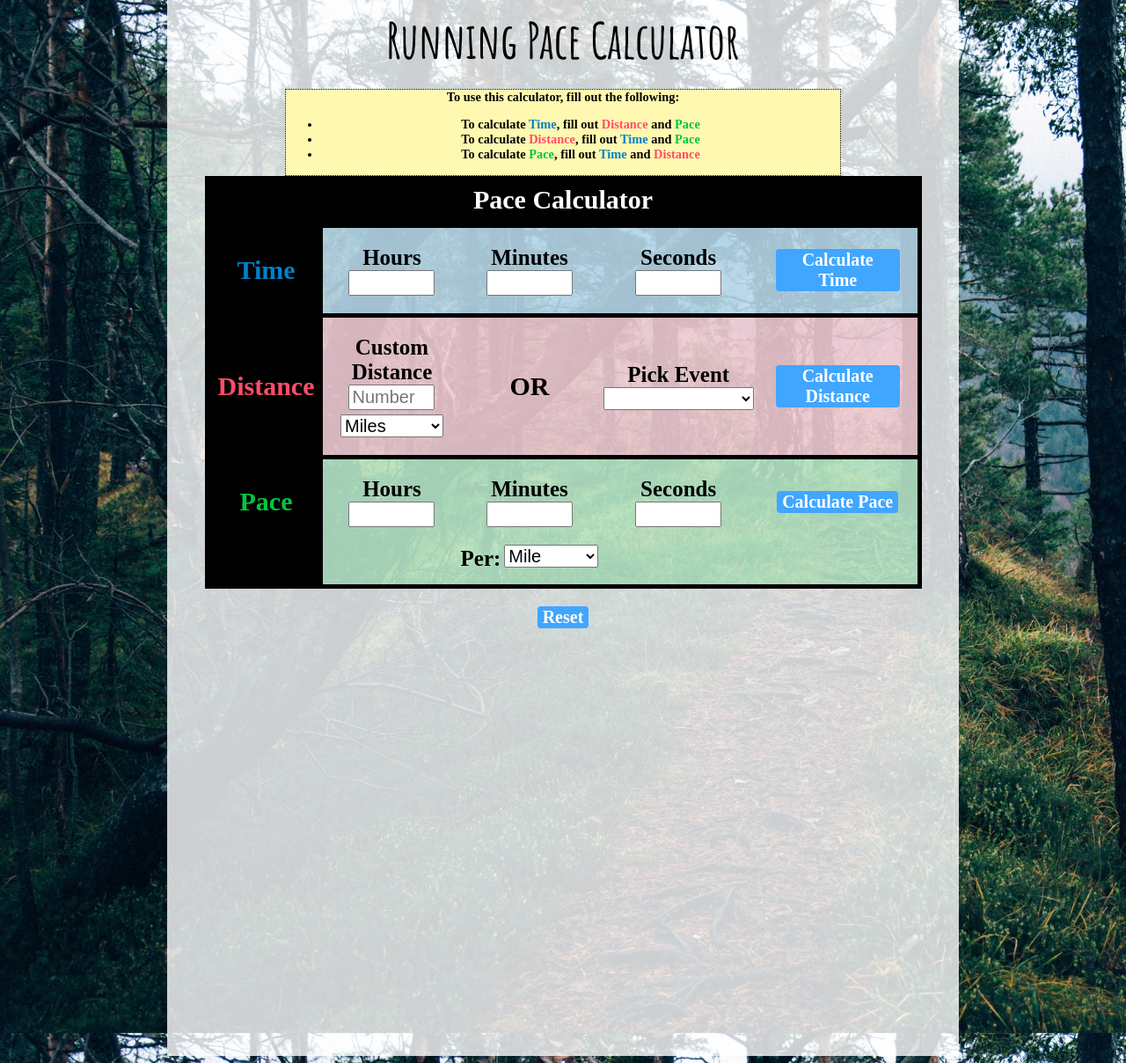
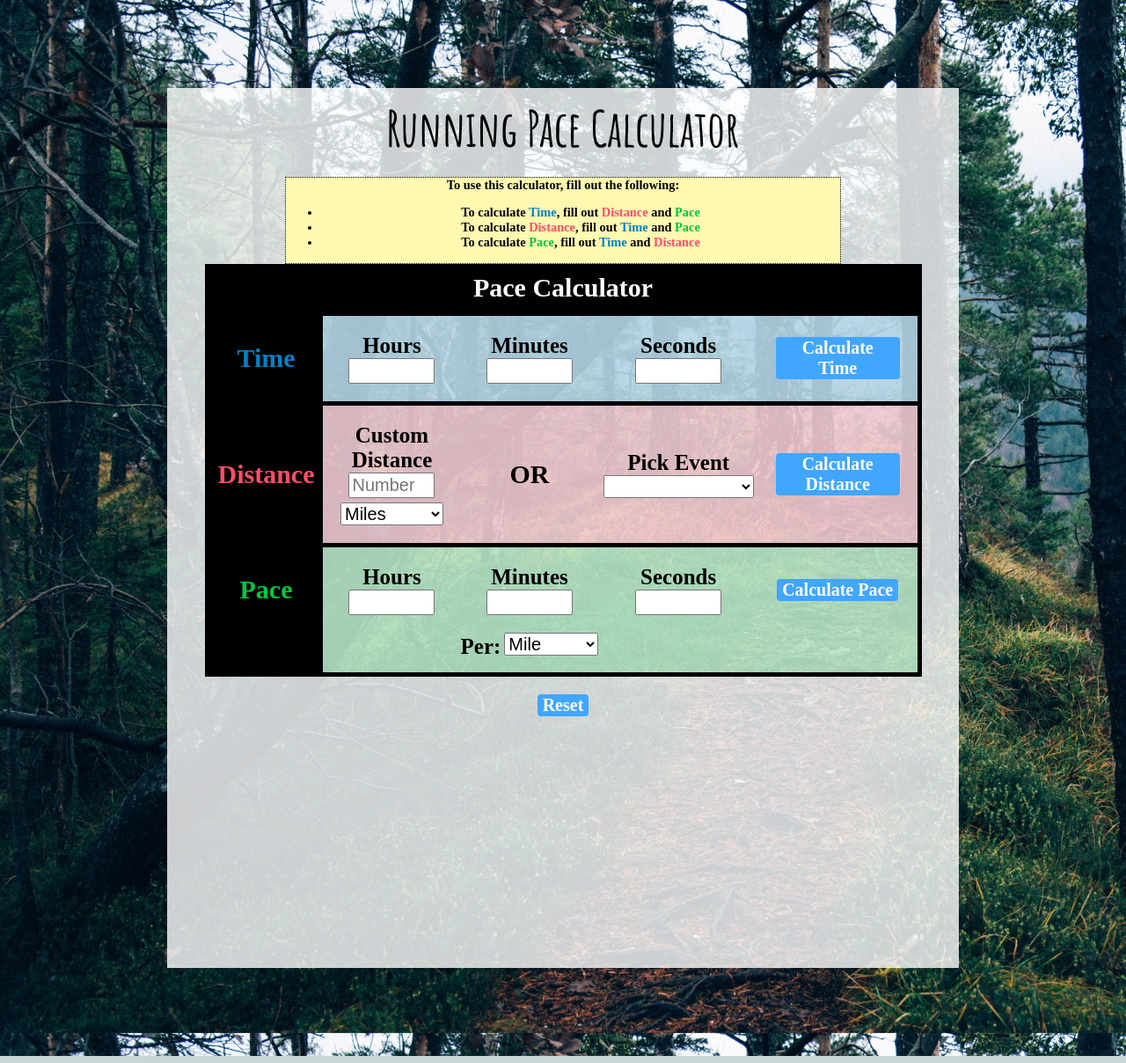
Before and after one commit to M-Catha/paceCalculator, a PHP site: page / in a window 1280 px wide. Shown: the whole page at 88% size. Run offline with PHP 8.4, Linux system fonts and the light colour scheme; some libraries are stand-ins or nearby versions; some web fonts are replaced.

Commit message:
Update index.css

```diff
--- a/css/index.css
+++ b/css/index.css
@@ -9,11 +9,11 @@ body {
 
 .container {
 	background:rgba(255, 255, 255, 0.8);
-	height:1200px;
-	overflow:auto
+	overflow:auto;
+  height:1000px;
 	width:100%;
 	max-width:900px;
-	margin:0 auto;
+	margin:100px auto;
 }
 
 .header {
```
